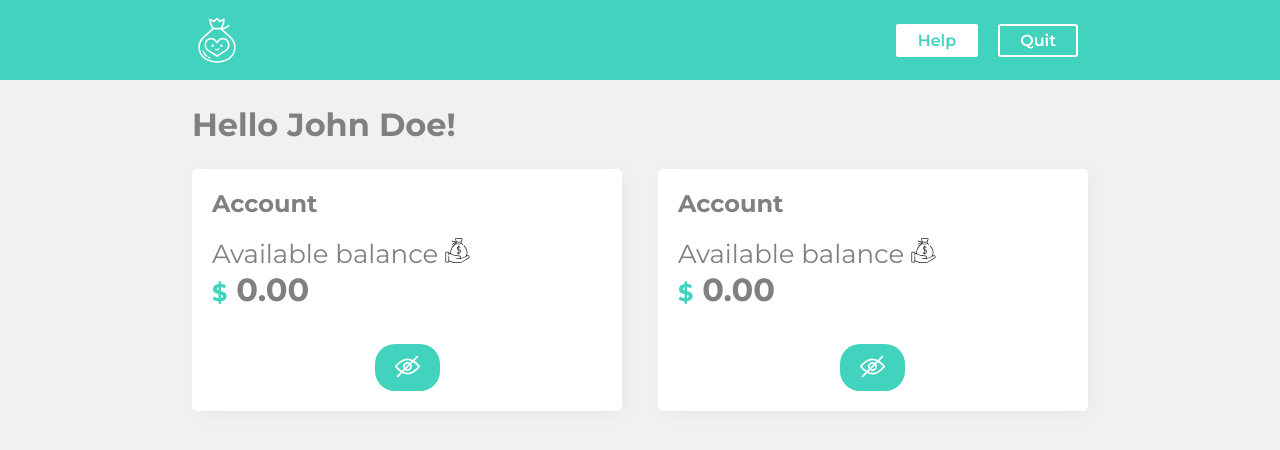
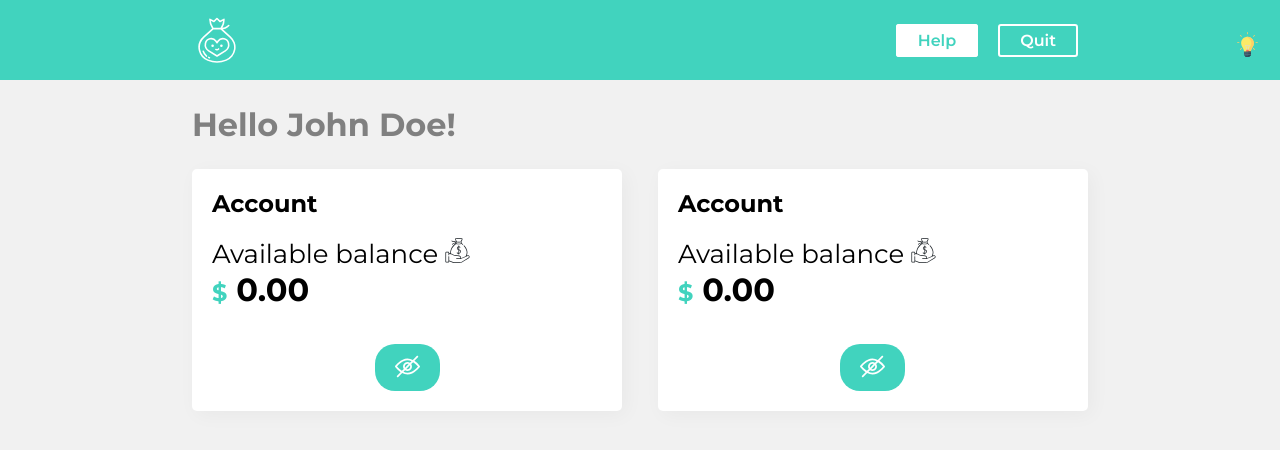
Before and after one commit to MakenRosa/alura-cursos, a React (Create React App) app in the folder REACT/smart-bank/: page / in a window 1280 px wide. Shown: the top 450 px of the page. Built offline with nearby package versions, Linux system fonts and the light colour scheme.

Commit message:
feat(react): added dark mode

```diff
--- a/REACT/smart-bank/src/App.js
+++ b/REACT/smart-bank/src/App.js
@@ -1,16 +1,29 @@
-import React from "react";
+import React, { useState } from "react";
 import { GlobalStyle } from "./Components/GlobalStyle";
+import { ThemeProvider } from "styled-components";
+import { lightTheme, darkTheme } from "./Components/UI/themes";
 
 import Header from "./Components/Header";
 import Container from "./Components/Container";
+import { BtnTheme } from "./Components/UI";
+import ThemeSwitcher from "./Components/ThemeSwitcher";
 
 function App() {
+  const [theme, setTheme] = useState(true);
+
+  const toggleTheme = () => {
+    setTheme((theme) => !theme);
+  };
+
   return (
-    <>
-    <GlobalStyle />
+    <ThemeProvider theme={theme ? lightTheme : darkTheme}>
+      <GlobalStyle />
+      <BtnTheme onClick={toggleTheme}>
+        <ThemeSwitcher theme={theme} />
+      </BtnTheme>
       <Header />
       <Container />
-    </>
+    </ThemeProvider>
   );
 }
 
--- a/REACT/smart-bank/src/Components/Account/index.jsx
+++ b/REACT/smart-bank/src/Components/Account/index.jsx
@@ -4,7 +4,7 @@ import styled from "styled-components";
 import private_svg from "../../assets/images/private.svg";
 import icon_eye from "../../assets/images/eye.svg";
 import money from "../../assets/images/money.svg";
-import { Icon, Box, Balance, Detail, Button} from "../UI";
+import { Icon, Box, Balance, Detail, Button, IconTheme} from "../UI";
 
 const MarginIcon = styled(Icon)`
   margin-top: 2px;
@@ -23,7 +23,7 @@ const Account = () => {
       <div style={{ fontSize: "26px", padding: "20px 0" }}>
         Available balance{" "}
         <span>
-          <Icon src={money} alt="Balance icon" />
+          <IconTheme src={money} alt="Balance icon" />
         </span>
         {toggleState ? (
           <Balance>
--- a/REACT/smart-bank/src/Components/GlobalStyle.js
+++ b/REACT/smart-bank/src/Components/GlobalStyle.js
@@ -7,6 +7,5 @@ export const GlobalStyle = createGlobalStyle`
   margin: 0;
   padding: 0;
   text-decoration: none;
-  color: grey;
 }
 `
--- /dev/null
+++ b/REACT/smart-bank/src/Components/ThemeSwitcher/index.js
@@ -0,0 +1,10 @@
+import React from "react";
+import ThemeOn from "../../assets/images/themeOn.svg";
+import ThemeOff from "../../assets/images/themeOff.svg";
+import { Icon } from "../UI";
+
+const light = <Icon src={ThemeOn} alt="Light Theme" />;
+
+const dark = <Icon src={ThemeOff} alt="Dark Theme" />;
+
+export default ({ theme }) => (theme ? light : dark);
--- a/REACT/smart-bank/src/Components/Title/index.jsx
+++ b/REACT/smart-bank/src/Components/Title/index.jsx
@@ -1,7 +1,7 @@
 import styled from "styled-components";
 
 const Title = styled.h1`
-    color: grey;
+    color: ${({ theme }) => theme.text};
     padding: 25px 0;
 `
 
--- a/REACT/smart-bank/src/Components/UI/index.js
+++ b/REACT/smart-bank/src/Components/UI/index.js
@@ -5,11 +5,15 @@ export const Icon = styled.img `
   width: 25px;
 `
 
+export const IconTheme = styled(Icon) `
+  filter: ${({ theme }) => theme.filter};
+`
+
 export const Box = styled.div `
   display: flex;
   flex-direction: column;
   justify-content: space-between;
-  background-color: white;
+  background-color: ${({ theme }) => theme.inside};
   border-radius: 5px;
   box-shadow: 4px 4px 20px 0px rgba(0, 0, 0, 0.04);
   padding: 20px;
@@ -43,3 +47,12 @@ export const Balance = styled.div `
   font-weight: 700;
   font-size: 32px;
 `
+
+export const BtnTheme = styled.button `
+  position: absolute;
+  top: 4vh;
+  right: 20px;
+  background-color: inherit;
+  border: none;
+  cursor: pointer;
+`
--- /dev/null
+++ b/REACT/smart-bank/src/Components/UI/themes.js
@@ -0,0 +1,15 @@
+import { lightBackground, lightContent, lightBackgroundText, darkBackground, darkContent, darkBackgroundText } from "./variables";
+
+export const lightTheme = {
+    body: lightBackground,
+    inside: lightContent,
+    text: lightBackgroundText,
+    filter: "invert(0%)"
+}
+
+export const darkTheme = {
+    body: darkBackground,
+    inside: darkContent,
+    text: darkBackgroundText,
+    filter: "invert(100%)"
+}
--- a/REACT/smart-bank/src/Components/UI/variables.js
+++ b/REACT/smart-bank/src/Components/UI/variables.js
@@ -1,3 +1,9 @@
 export const primaryColor = "#41d3be";
+
 export const lightBackground = "#f1f1f1"
+export const lightContent = "white"
 export const lightBackgroundText = "grey"
+
+export const darkBackground = "#363537"
+export const darkContent = "#5c5b5e"
+export const darkBackgroundText = "#fafafa"
```
